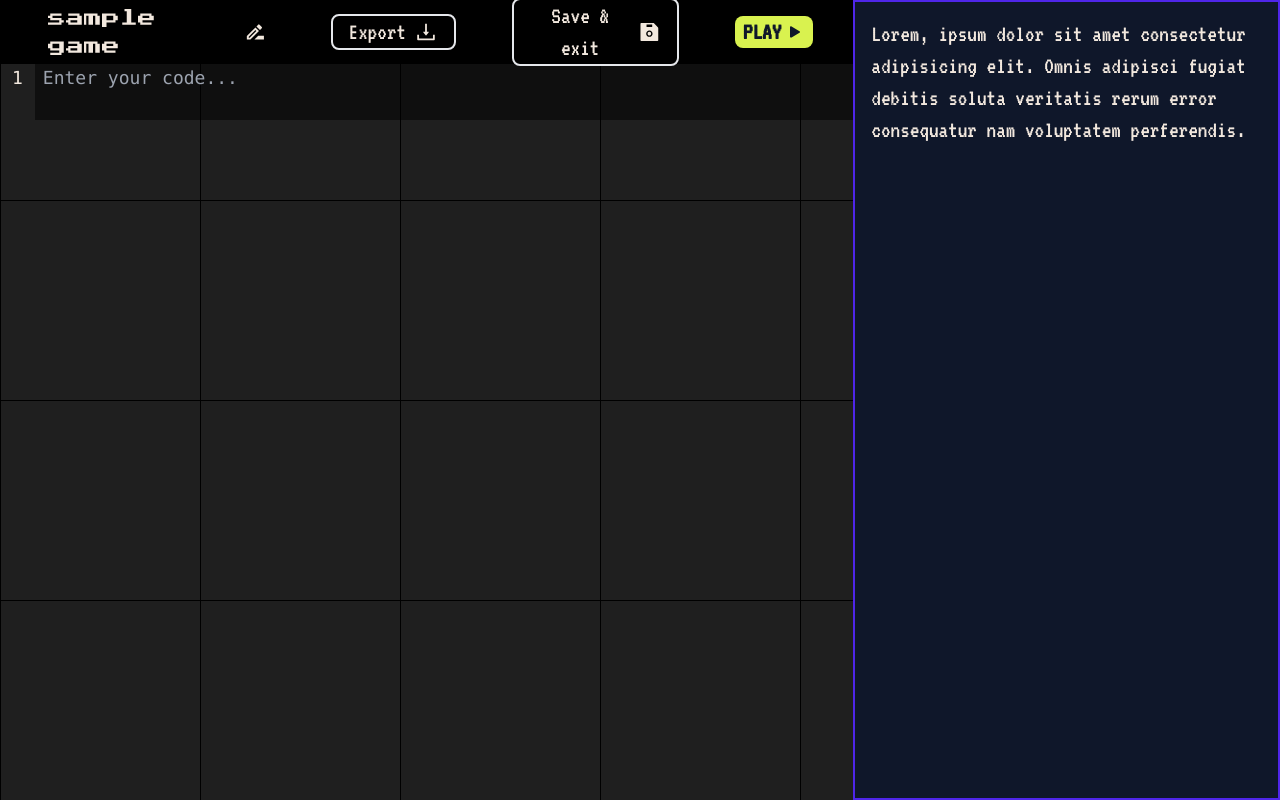
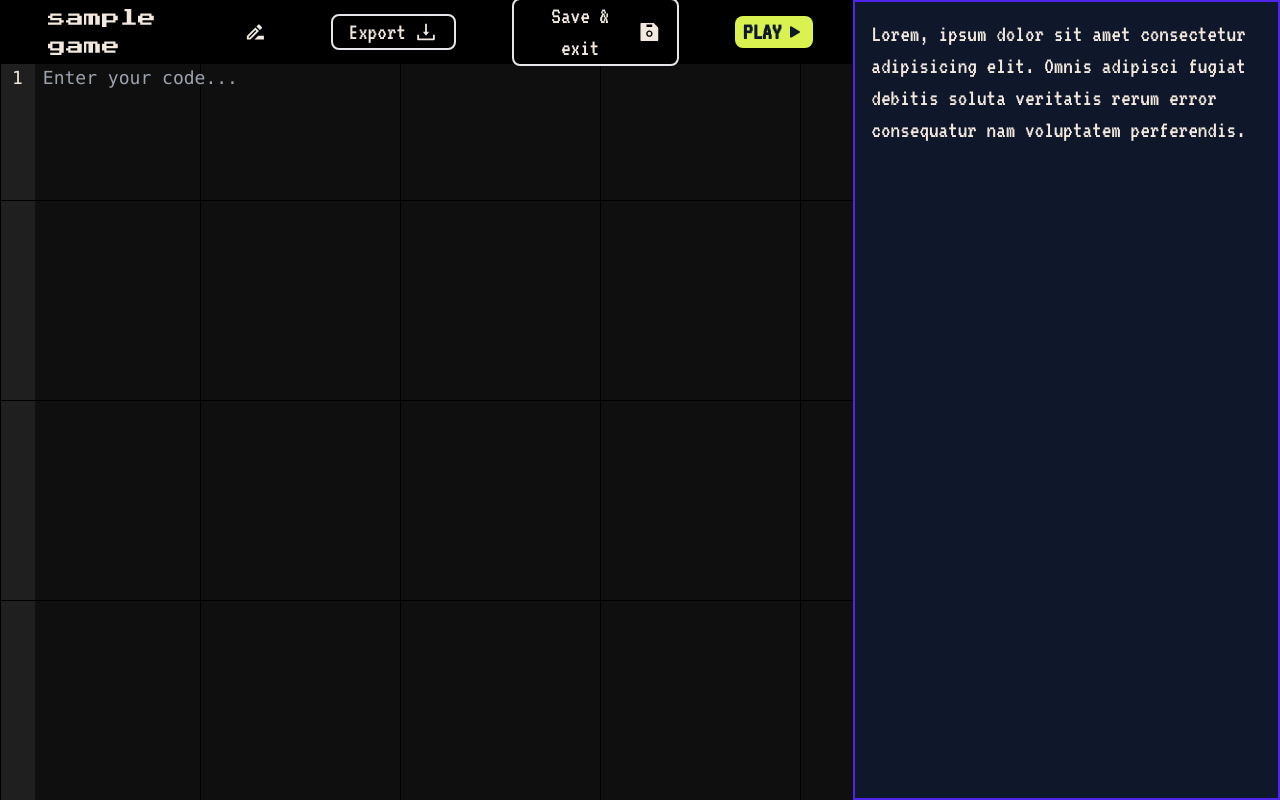
Before and after one commit to pewpewnor/ScriptQuest, a Next.js app: page /myscripts in a window 1280 px wide. Both pictures are taken after a click on the button "Edit". Built offline with nearby package versions, Linux system fonts and the light colour scheme.

Commit message:
style: add x overflow to code editor

```diff
--- a/src/components/editor/EditorPage.tsx
+++ b/src/components/editor/EditorPage.tsx
@@ -7,7 +7,7 @@ import { MdOutlineDriveFileRenameOutline } from "react-icons/md";
 import Output from "./Output";
 
 const MAX_NUMBER_OF_LINES = 300;
-const MAX_CHARACTERS_PER_LINE = 300;
+const MAX_CHARACTERS_PER_LINE = 500;
 
 function exceedMaxNumberOfLines(lines: string[]) {
 	return lines.length > MAX_NUMBER_OF_LINES;
@@ -108,7 +108,7 @@ const EditorPage: FC<EditorPageProps> = (props: EditorPageProps) => {
 
 				{/* Code Editor */}
 				<div className="min-h-screen w-full bg-black bg-opacity-10 pt-16">
-					<div className="flex">
+					<div className="flex h-full overflow-x-auto">
 						<div className="">
 							{code.split("\n").map((_, index) => (
 								<div
@@ -120,11 +120,11 @@ const EditorPage: FC<EditorPageProps> = (props: EditorPageProps) => {
 							))}
 						</div>
 						<textarea
-							className="flex-grow resize-none rounded-none bg-black bg-opacity-50 px-2 font-mono text-lg text-white outline-none"
+							className="flex-grow resize-none overflow-x-auto whitespace-pre rounded-none bg-black bg-opacity-50 px-2 font-mono text-lg text-white outline-none"
 							spellCheck={false}
 							value={code}
 							onChange={handleCodeChange}
-							placeholder={"Enter your code..." + "\n\n\n\n\n"}
+							placeholder={"Enter your code..."}
 						/>
 					</div>
 				</div>
```
